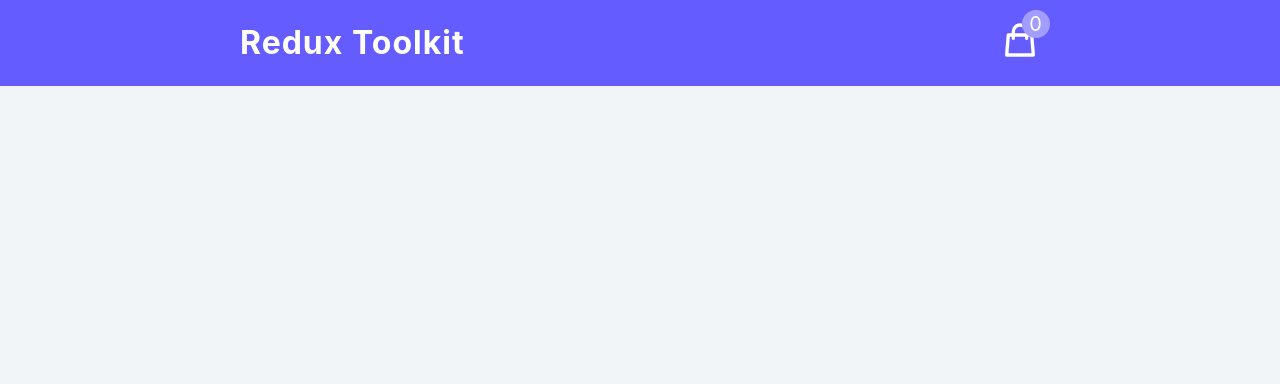
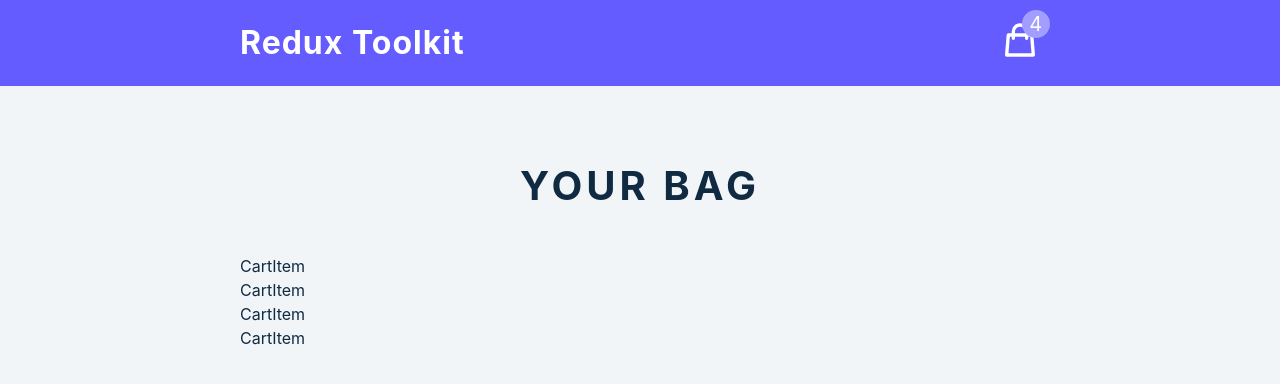
Before and after one commit to Anus-Ali-Khan/Redux-Toolkit, a React (Create React App) app: page / in a window 1280 px wide. Shown: the top 384 px of the page. Built offline with nearby package versions, Linux system fonts and the light colour scheme.

Commit message:
adding cart items

```diff
--- a/src/App.js
+++ b/src/App.js
@@ -1,10 +1,12 @@
 import Navbar from "./components/Navbar";
 import { CartIcon } from "./icons";
+import CartContainer from "./components/CartContainer";
 
 function App() {
   return (
     <main>
       <Navbar />
+      <CartContainer />
     </main>
   );
 }
--- /dev/null
+++ b/src/components/CartContainer.js
@@ -0,0 +1,32 @@
+import CartItem from "./CartItem";
+import { useSelector } from "react-redux";
+
+const CartContainer = () => {
+  const { cartItems, total, amount } = useSelector((store) => store.cart);
+
+  if (amount < 1) {
+    return (
+      <section className="cart">
+        <header>
+          <h2>your bag</h2>
+          <h4 className="empty-cart">is currently empty</h4>
+        </header>
+      </section>
+    );
+  }
+
+  return (
+    <section className="cart">
+      <header>
+        <h2>your bag</h2>
+      </header>
+      <div>
+        {cartItems.map((item) => {
+          return <CartItem key={item.id} {...item} />;
+        })}
+      </div>
+    </section>
+  );
+};
+
+export default CartContainer;
--- /dev/null
+++ b/src/components/CartItem.js
@@ -0,0 +1,5 @@
+const CartItem = () => {
+  return <div>CartItem</div>;
+};
+
+export default CartItem;
--- a/src/features/cart/cartSlice.js
+++ b/src/features/cart/cartSlice.js
@@ -1,8 +1,9 @@
 import { createSlice } from "@reduxjs/toolkit";
+import cartItems from "../../cartItems";
 
 const initialState = {
-  cartItems: [],
-  amount: 0,
+  cartItems: cartItems,
+  amount: 4,
   total: 0,
   isLoading: true,
 };
```
